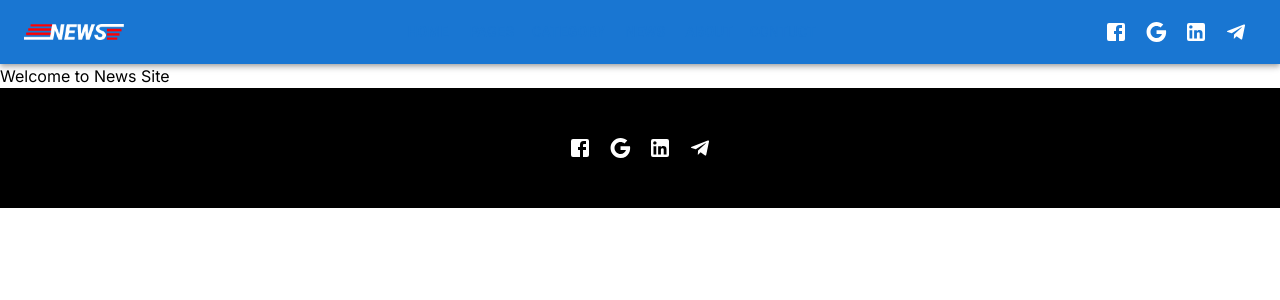
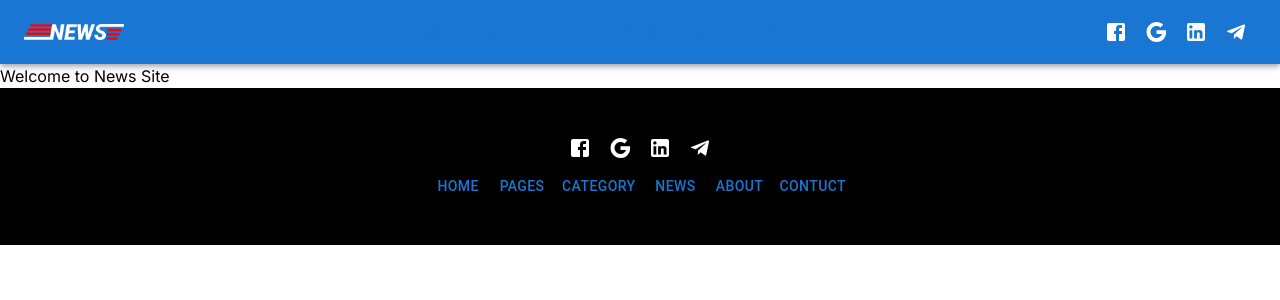
Before and after one commit to shuvo794/news-portal-site, a Next.js app: page / in a window 1280 px wide. Shown: the top 300 px of the page. Built offline with nearby package versions, Linux system fonts and the light colour scheme.

Commit message:
work  footer

```diff
--- a/src/components/shared/Footer/Footer.js
+++ b/src/components/shared/Footer/Footer.js
@@ -1,10 +1,38 @@
-import { Box, Container } from '@mui/material';
+import { Box, Button, Container } from '@mui/material';
 
 import { IconButton, Stack } from "@mui/material";
 import FacebookIcon from "@mui/icons-material/Facebook";
 import GoogleIcon from "@mui/icons-material/Google";
 import LinkedInIcon from "@mui/icons-material/LinkedIn";
 import TelegramIcon from "@mui/icons-material/Telegram";
+import Link from 'next/link';
+
+const navItems = [
+  {
+    route: "Home",
+    pathName: "/",
+  },
+  {
+    route: "Pages",
+    pathName: "/pages",
+  },
+  {
+    route: "Category",
+    pathName: "/category",
+  },
+  {
+    route: "News",
+    pathName: "/news",
+  },
+  {
+    route: "About",
+    pathName: "/about",
+  },
+  {
+    route: "Contuct",
+    pathName: "/contuct",
+  },
+];
 
 const Footer = () => {
     return (
@@ -18,7 +46,6 @@ const Footer = () => {
               },
             }}
           >
-
             <IconButton>
               <FacebookIcon />
             </IconButton>
@@ -31,7 +58,14 @@ const Footer = () => {
             <IconButton>
               <TelegramIcon />
             </IconButton>
+          </Box>
 
+          <Box className="text-center w-full">
+            {navItems.map((item) => (
+              <Link key={item} href={item.pathName}>
+                <Button className="text-white">{item.route}</Button>
+              </Link>
+            ))}
           </Box>
         </Container>
       </Box>
```
Lines whose indentation alone changed are shown as unchanged.
